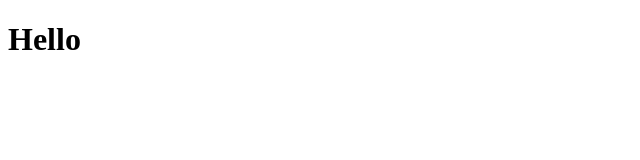
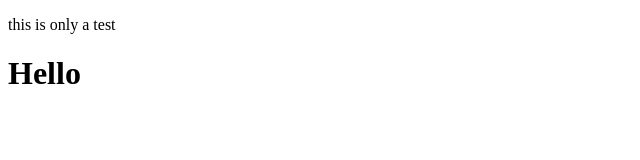
Before and after one commit to silvamha/openai-api-worker, a website: page test.html in a window 1280 px wide. Shown: the whole page, without its empty margins (0-640 px from the left). Drawn offline with Linux system fonts and the light colour scheme.

Commit message:
para test

```diff
--- a/test.html
+++ b/test.html
@@ -4,6 +4,7 @@
 	<meta charset="UTF-8">
 	<meta name="viewport" content="width=device-width, initial-scale=1.0">
 	<title>Test</title>
+	<p>this is only a test</p>
 </head>
 <body>
 	<h1>Hello</h1>
```
